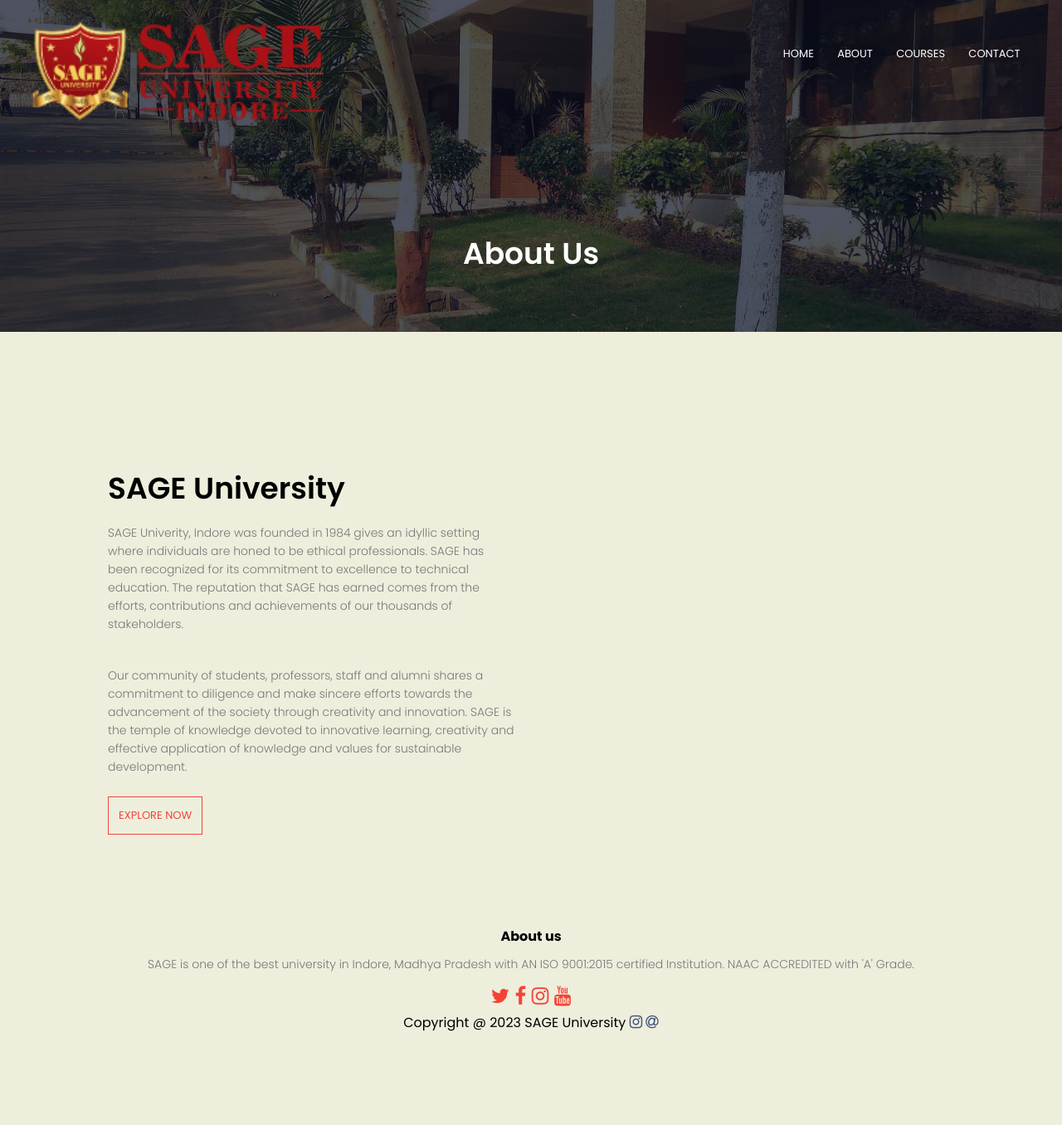
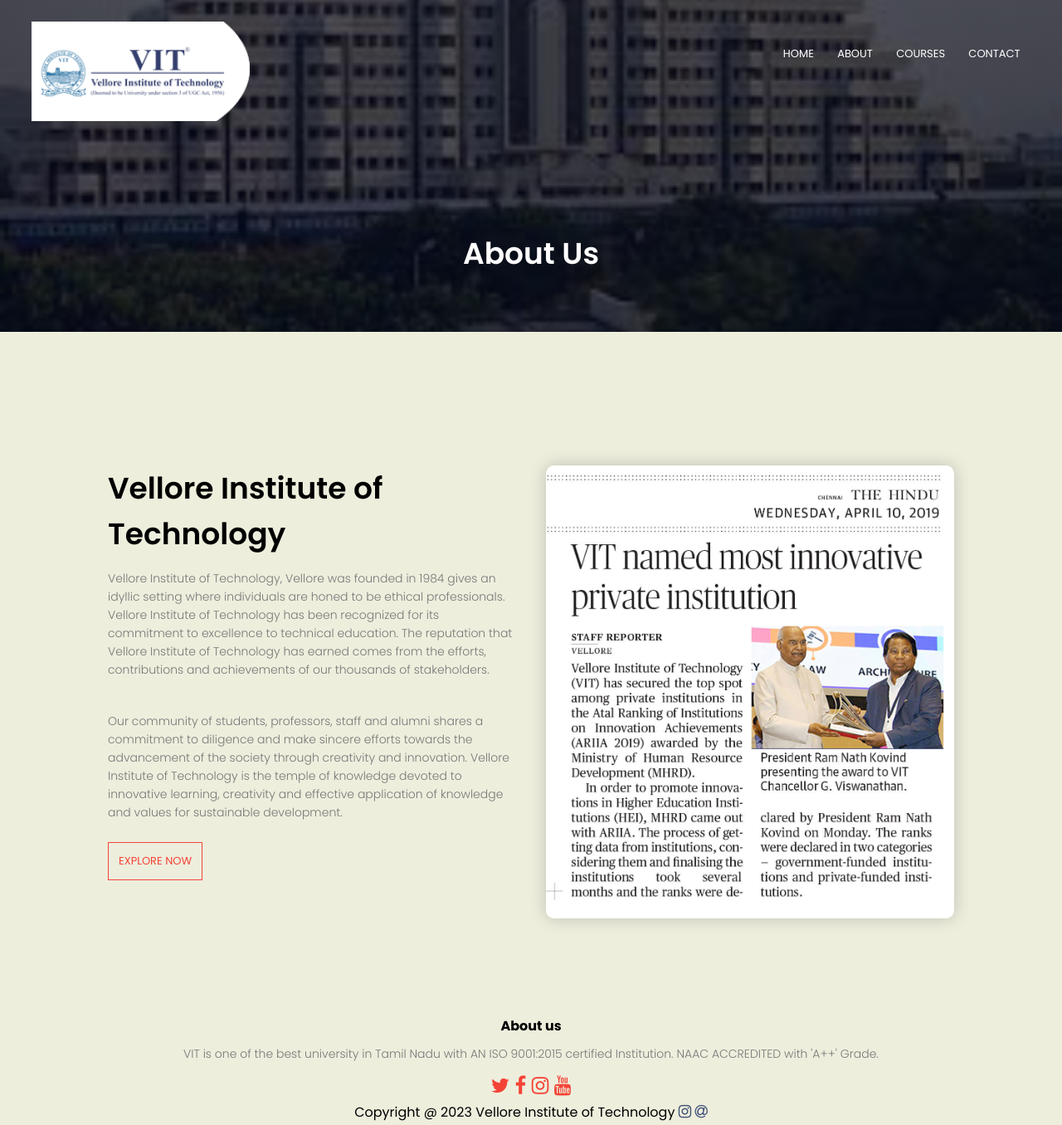
Before and after one commit to Sudharma30/college-website, a plain HTML site: page about.html in a window 1280 px wide. Shown: the whole page at 83% size. Before the commit the page ends 1275 px from the top, so only its background shows below. Drawn offline with Linux system fonts and the light colour scheme.

Commit message:
complete

```diff
--- a/about.html
+++ b/about.html
@@ -3,7 +3,7 @@
     <head>
         <meta name="viewport" content="width=device-width, initial-scale=1.0">
         <title>About Us</title>
-        <link rel="icon" href="images/Sage-Logo-1.png" type="image/png">
+        <link rel="icon" href="images/VIT-Logo.png" type="image/png">
         <link rel="stylesheet" href="style.css">
         <link rel="preconnect" href="https://fonts.googleapis.com">
         <link rel="preconnect" href="https://fonts.gstatic.com" crossorigin>
@@ -13,7 +13,7 @@
     <body>
         <section class="sub-header sub-header-image-1">
             <nav>
-                <a href="index.html"><img src="images/Sage-Logo.png"></a>
+                <a href="index.html"><img src="images/VIT-Logo-1.png"></a>
                 <div class="nav-links" id="navLinks">
                     <i class="fa fa-times" onclick="hideMenu()"></i>
                     <ul>
@@ -33,17 +33,17 @@
 <section class="about-us">
     <div class="row">
         <div class="about-col">
-            <h1>SAGE University</h1>
+            <h1>Vellore Institute of Technology</h1>
             <p>
-                SAGE Univerity, Indore was founded in 1984 gives an idyllic setting where individuals are honed to be ethical professionals. SAGE has been recognized for its commitment to excellence to technical education. The reputation that SAGE has earned comes from the efforts, contributions and achievements of our thousands of stakeholders.
+                Vellore Institute of Technology, Vellore was founded in 1984 gives an idyllic setting where individuals are honed to be ethical professionals. Vellore Institute of Technology has been recognized for its commitment to excellence to technical education. The reputation that Vellore Institute of Technology has earned comes from the efforts, contributions and achievements of our thousands of stakeholders.
             </p>
             <p>
-                Our community of students, professors, staff and alumni shares a commitment to diligence and make sincere efforts towards the advancement of the society through creativity and innovation. SAGE is the temple of knowledge devoted to innovative learning, creativity and effective application of knowledge and values for sustainable development.
+                Our community of students, professors, staff and alumni shares a commitment to diligence and make sincere efforts towards the advancement of the society through creativity and innovation. Vellore Institute of Technology is the temple of knowledge devoted to innovative learning, creativity and effective application of knowledge and values for sustainable development.
             </p>
             <a class="hero-btn red-btn">EXPLORE NOW</a>
         </div>
         <div class="about-col">
-            <img src="images/about2.png_large" alt="">
+            <img src="images/achieve.jpg" alt="">
         </div>
     </div>
 </section>
@@ -55,8 +55,8 @@
     <section >
         <h4>About us</h4>
         <p>
-            SAGE is one of the best university in Indore, Madhya Pradesh with AN ISO 9001:2015
-            certified Institution. NAAC ACCREDITED with 'A' Grade.
+            VIT is one of the best university in Tamil Nadu with AN ISO 9001:2015
+            certified Institution. NAAC ACCREDITED with 'A++' Grade.
         </p>
         <div class="icons">
             <a class="plain-link"></a><i class="fa fa-twitter"></i></a>
@@ -64,11 +64,11 @@
             <a class="plain-link"><i class="fa fa-instagram"></i></a>
             <a class="plain-link"><i class="fa fa-youtube"></i></a>
         </div>
-            Copyright @ 2023 SAGE University
+            Copyright @ 2023 Vellore Institute of Technology
                 <a class="plain-link icons-blue"><i class="fa fa-instagram"></i></a>
                 <a class="plain-link icons-blue"><i class="fa fa-at"></i></a>
     </section>
-</footer>
+    </footer>
 
 
 
--- a/style.css
+++ b/style.css
@@ -29,7 +29,7 @@
   min-height: 100vh;
   width: 100%;
   background-image: linear-gradient(rgba(4, 9, 10, 0.7), rgba(4, 9, 10, 0.7)),
-    url(images/banner2.jpg);
+    url(images/banner2.jpeg);
   background-position: center;
   background-size: cover;
   position: relative;
@@ -511,7 +511,7 @@
 
 .sub-header-image-1 {
   background-image: linear-gradient(rgba(4, 9, 30, 0.7), rgba(4, 9, 30, 0.7)),
-    url(images/banner.png);
+    url(images/building1.jpg);
 }
 
 .sub-header-image-2 {
@@ -526,7 +526,7 @@
 
 .sub-header-image-4 {
   background-image: linear-gradient(rgba(4, 9, 30, 0.7), rgba(4, 9, 30, 0.7)),
-    url(images/OAT.jpg);
+    url(images/building.jpg);
 }
 
 .sub-header h1 {
```
Also changed, not shown: contact.html (+9 -9 lines), course.html (+8 -8 lines), index.html (+13 -13 lines), images/SAGE_TBI_logo.jpeg (deleted), images/Sage-Logo-1.png (deleted), images/Sage-Logo.png (deleted), images/VIT-Logo-1.png (added), images/VIT-Logo.png (added), images/VIT_TBI_logo.jpg (added), images/achieve.jpg (added), images/banner.jpeg (added), images/banner2.jpeg (added), images/banner2.jpg (deleted), images/building.jpg (added), 1 more files, 1 other file.
